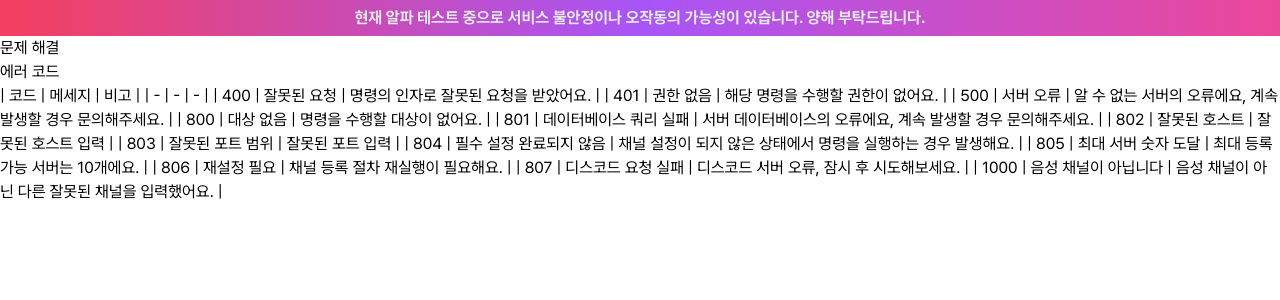
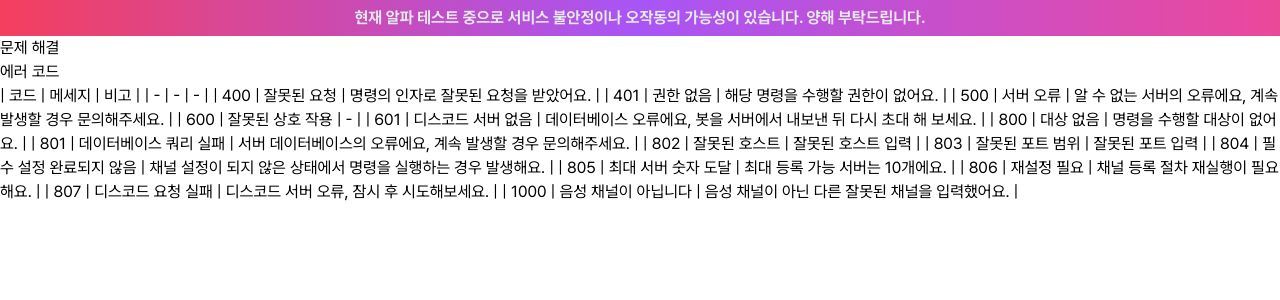
Before and after one commit to crunchbreads/hayase-page-docs, a Next.js app: page /troubleshooting in a window 1280 px wide. Shown: the top 300 px of the page. Built offline with nearby package versions, Linux system fonts and the light colour scheme.

Commit message:
docs: add error codes

```diff
--- a/src/pages/troubleshooting.mdx
+++ b/src/pages/troubleshooting.mdx
@@ -1,6 +1,6 @@
 ---
 title: 문제 해결
-date: 2024-10-12
+date: 2024-10-13
 ---
 
 # 문제 해결
@@ -10,6 +10,8 @@ date: 2024-10-12
 | 400 | 잘못된 요청 | 명령의 인자로 잘못된 요청을 받았어요. |
 | 401 | 권한 없음 | 해당 명령을 수행할 권한이 없어요. |
 | 500 | 서버 오류 | 알 수 없는 서버의 오류에요, 계속 발생할 경우 문의해주세요. |
+| 600 | 잘못된 상호 작용 | - |
+| 601 | 디스코드 서버 없음 | 데이터베이스 오류에요, 봇을 서버에서 내보낸 뒤 다시 초대 해 보세요. |
 | 800 | 대상 없음 | 명령을 수행할 대상이 없어요. |
 | 801 | 데이터베이스 쿼리 실패 | 서버 데이터베이스의 오류에요, 계속 발생할 경우 문의해주세요. |
 | 802 | 잘못된 호스트 | 잘못된 호스트 입력 |
```
